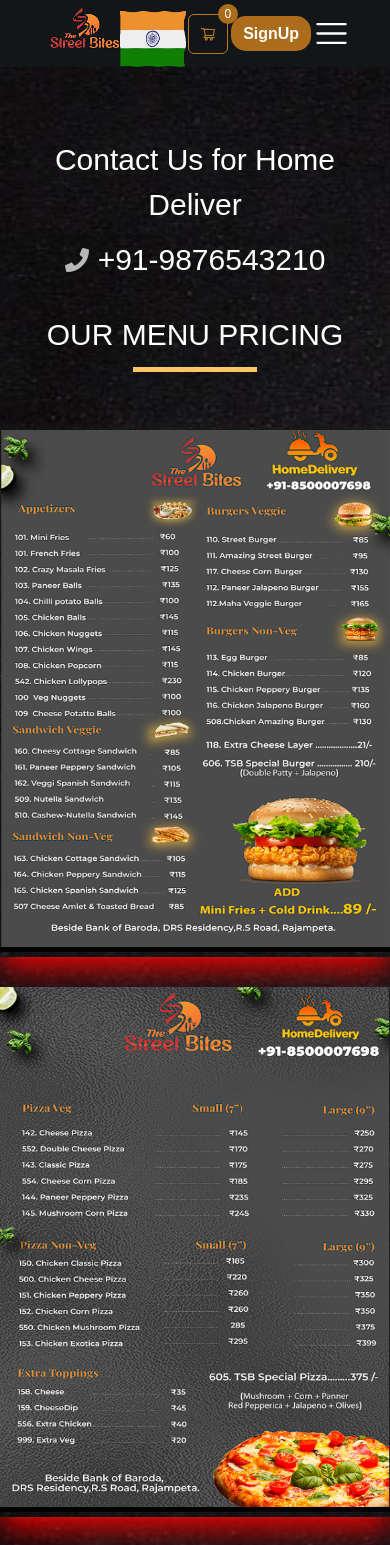
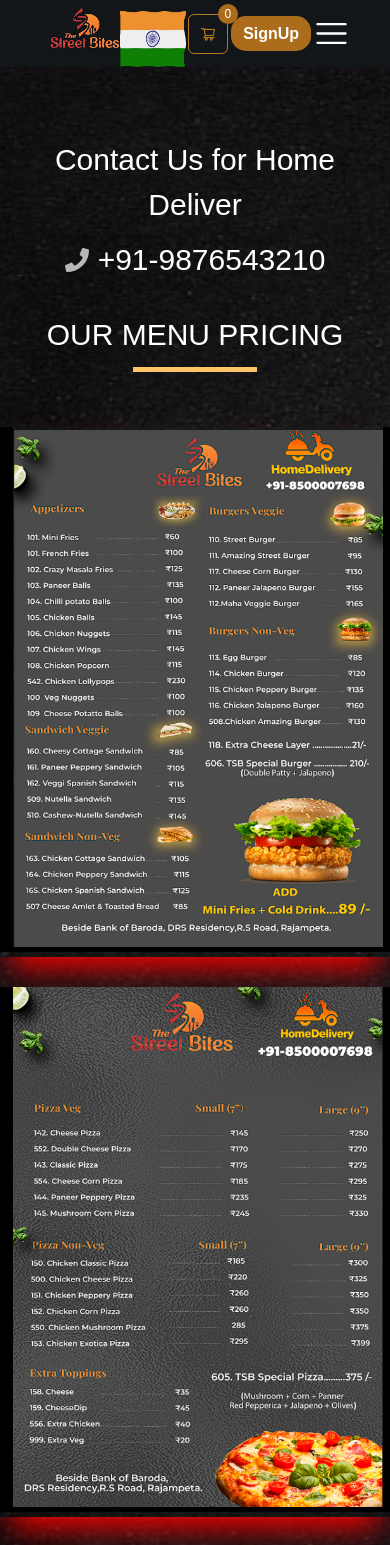
Before and after one commit to gauravraj2601/The_Street_Bites, a React (Create React App) app in the folder The Street Bites/: page /menucard in a window 390 px wide. Shown: the top 1545 px of the page. Built offline with nearby package versions, Linux system fonts and the light colour scheme; no server answers.

Commit message:
menuCard_responsive

```diff
--- a/The Street Bites/src/Pages/MenuCard.css
+++ b/The Street Bites/src/Pages/MenuCard.css
@@ -37,18 +37,18 @@
 
 @media (max-width:768px){
   .image-div{
-    width: 410px;
+    width: 390px;
     height: 530px;
     box-shadow: red 0px 20px 30px -10px;
   }
   .image-box{
     background-color: black;
-    width: 405px;
+    width: 395px;
     height: 525px;
     margin: auto;
   }
   .menu-image{
-    width: 390px;
+    width: 370px;
     height: 520px;
   }
 }
```
